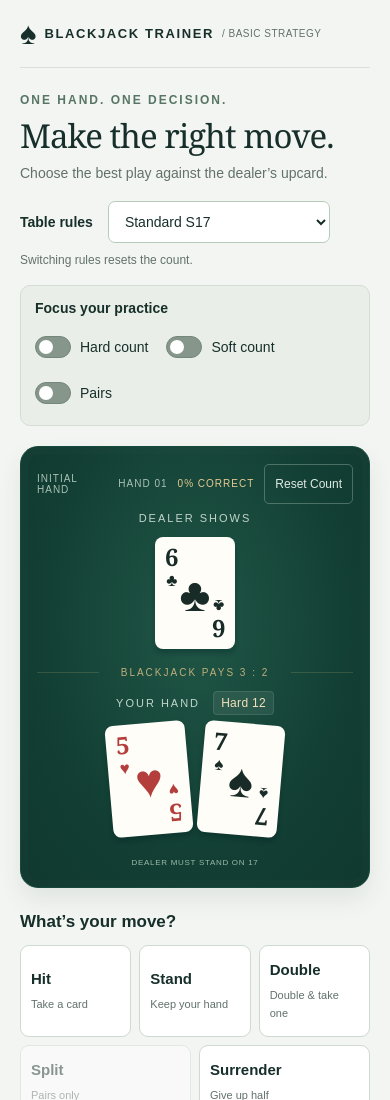
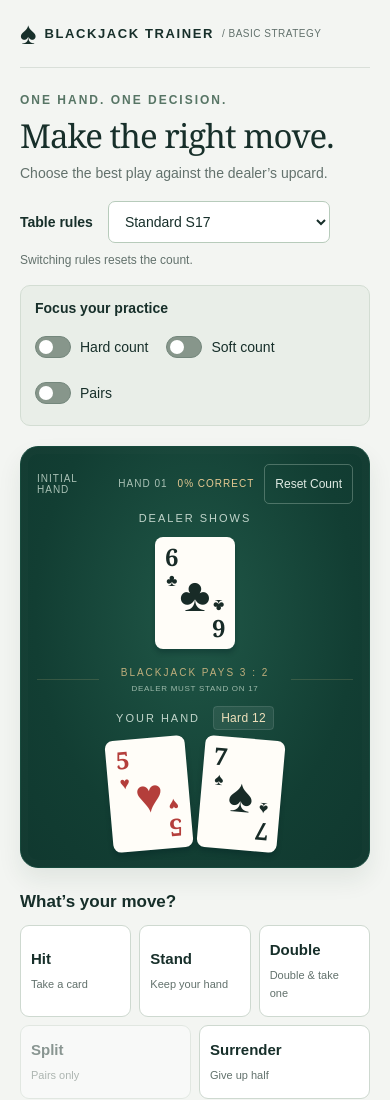
Before and after one commit to shinkbr/blackjack-trainer, a React (Vite) app: page / in a window 390 px wide. Shown: the top 1100 px of the page. Built offline with nearby package versions, Linux system fonts and the light colour scheme; the HTML template or start-up script is replaced by a standard one.

Commit message:
Place dealer rule below blackjack payout text

```diff
--- a/src/App.jsx
+++ b/src/App.jsx
@@ -159,7 +159,14 @@ export default function App() {
           </div>
         </div>
         <div className="table-divider">
-          <span>BLACKJACK PAYS 3 : 2</span>
+          <div className="table-rules">
+            <span>BLACKJACK PAYS 3 : 2</span>
+            <span id="table-rule-label">
+              {state.mode === "s17"
+                ? "DEALER MUST STAND ON 17"
+                : "DEALER MUST HIT ON SOFT 17"}
+            </span>
+          </div>
         </div>
         <div className="player">
           <h2>
@@ -174,11 +181,6 @@ export default function App() {
             <Card card={hand.a} />
             <Card card={hand.b} />
           </div>
-        </div>
-        <div className="table-bottom" id="table-rule-label">
-          {state.mode === "s17"
-            ? "DEALER MUST STAND ON 17"
-            : "DEALER MUST HIT ON SOFT 17"}
         </div>
       </section>
       <section className="decision" aria-label="Choose your action">
--- a/src/style.css
+++ b/src/style.css
@@ -196,17 +196,16 @@ h1 {
 .player .cards .card:last-child {
   transform: rotate(5deg);
 }
-.table-bottom {
+.table-rules {
+  display: flex;
+  flex-direction: column;
+  gap: 6px;
   text-align: center;
+}
+#table-rule-label {
   color: #9cb9aa;
   font-size: 10px;
   letter-spacing: 1.5px;
-  margin-top: 21px;
-}
-.table-bottom span {
-  color: #b6aa7a;
-  margin: 0 12px;
-  font-size: 8px;
 }
 .decision {
   margin-top: 24px;
@@ -409,12 +408,9 @@ details a {
   .table-divider {
     margin: 18px auto;
   }
-  .table-bottom {
+  #table-rule-label {
     font-size: 8px;
     letter-spacing: 0.7px;
-  }
-  .table-bottom span {
-    margin: 0 6px;
   }
   .actions {
     grid-template-columns: repeat(6, 1fr);
@@ -786,7 +782,4 @@ footer details {
   .actions strong {
     font-size: 15px;
   }
-  .table-bottom {
-    line-height: 1.7;
-  }
 }
```
